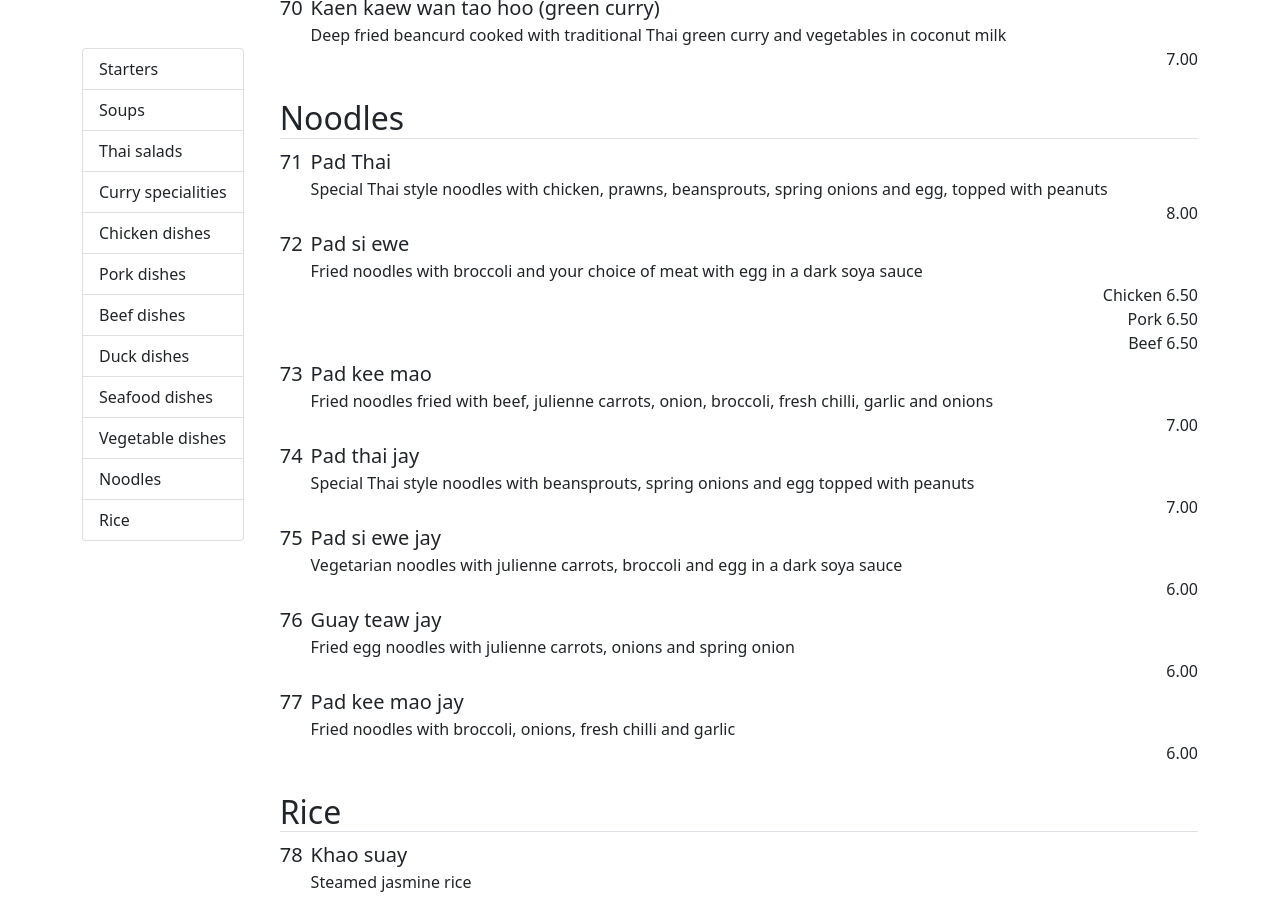
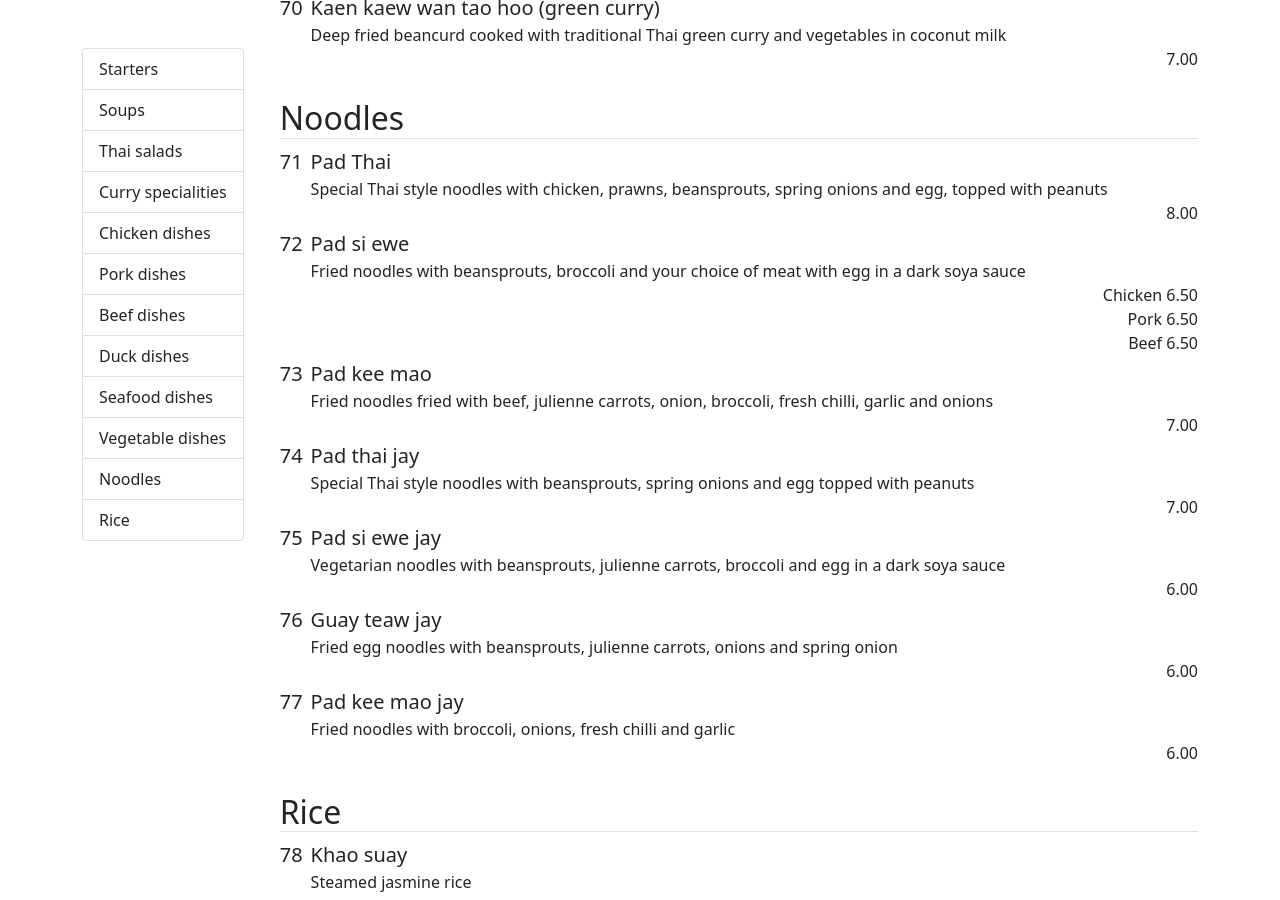
Before and after one commit to spicalous/atasteofthailand-website, a Jekyll site: the page built from menu/index.html, in a window 1280 px wide and 900 px high, scrolled down 6961 px. Built offline with Jekyll 4.4.1, drawn with Linux system fonts in a browser that asks for light colours; some of the changed text lies outside the part shown.

Commit message:
menu update

```diff
--- a/_data/menu.json
+++ b/_data/menu.json
@@ -544,7 +544,7 @@
       {
         "menuId": "72",
         "name": "Pad si ewe",
-        "description": "Fried noodles with broccoli and your choice of meat with egg in a dark soya sauce",
+        "description": "Fried noodles with beansprouts, broccoli and your choice of meat with egg in a dark soya sauce",
         "price": [
           {
             "name": "Chicken",
@@ -575,13 +575,13 @@
       {
         "menuId": "75",
         "name": "Pad si ewe jay",
-        "description": "Vegetarian noodles with julienne carrots, broccoli and egg in a dark soya sauce",
+        "description": "Vegetarian noodles with beansprouts, julienne carrots, broccoli and egg in a dark soya sauce",
         "price": "6.00"
       },
       {
         "menuId": "76",
         "name": "Guay teaw jay",
-        "description": "Fried egg noodles with julienne carrots, onions and spring onion",
+        "description": "Fried egg noodles with beansprouts, julienne carrots, onions and spring onion",
         "price": "6.00"
       },
       {
```
